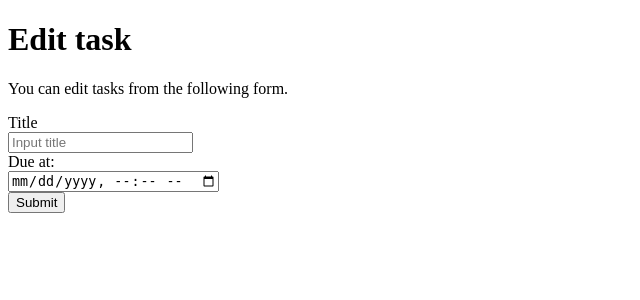
After one commit to riku546/django-test-exercise, a Django app: template todo/templates/todo/edit.html in a window 1280 px wide. The commit adds this page. Shown: the top 300 px of the page, without its empty margins (0-640 px from the left). Run offline with Django 5.2, Linux system fonts and the light colour scheme; the template is opened without the code that fills it, so the values that code supplies are empty.

Commit message:
もう一度更新機能追加

```diff
--- a/config/urls.py
+++ b/config/urls.py
@@ -23,4 +23,5 @@ urlpatterns = [
     path('', todo_views.index, name='index'),
     path('<int:task_id>/', todo_views.detail, name='detail'),
     path('<int:task_id>/delete', todo_views.delete, name='delete'),
+    path('<int:task_id>/update', todo_views.update, name='update'),
 ]
--- a/todo/templates/todo/detail.html
+++ b/todo/templates/todo/detail.html
@@ -24,6 +24,8 @@
 
     <div>
       <a href="{% url 'index' %}">Top</a>
+      <a href="{% url 'update' task.id %}">Edit</a>
+      <a href="{% url 'delete' task.id %}">Delete</a>
     </div>
   </body>
 
--- /dev/null
+++ b/todo/templates/todo/edit.html
@@ -0,0 +1,30 @@
+{% load static %}
+<!DOCTYPE html>
+<html lang="ja">
+
+<head>
+    <title>To Do Application</title>
+    <meta charset="UTF-8">
+    <meta name="author" content="INIAD">
+</head>
+
+<body>
+    <h1>Edit task</h1>
+    <p> You can edit tasks from the following form.</p>
+    <form action="{% url 'update' task.id%}" method="post">
+        {% csrf_token %}
+        <div>
+            <label for="titleInput">Title</label><br>
+            <input id="titleInput" name="title" type="text" placeholder="Input title" value="{{ task.title }}">
+        </div>
+        <div>
+            <label for="dueInput">Due at:</label><br>
+            <input id="dueInput" name="due_at" type="datetime-local" value="{{ task.due_at|date:"Y-m-d H:i" }}">
+        </div>
+        <div>
+            <button type="submit">Submit</button>
+        </div>
+    </form>
+    <br>
+</body>
+</html>
```
